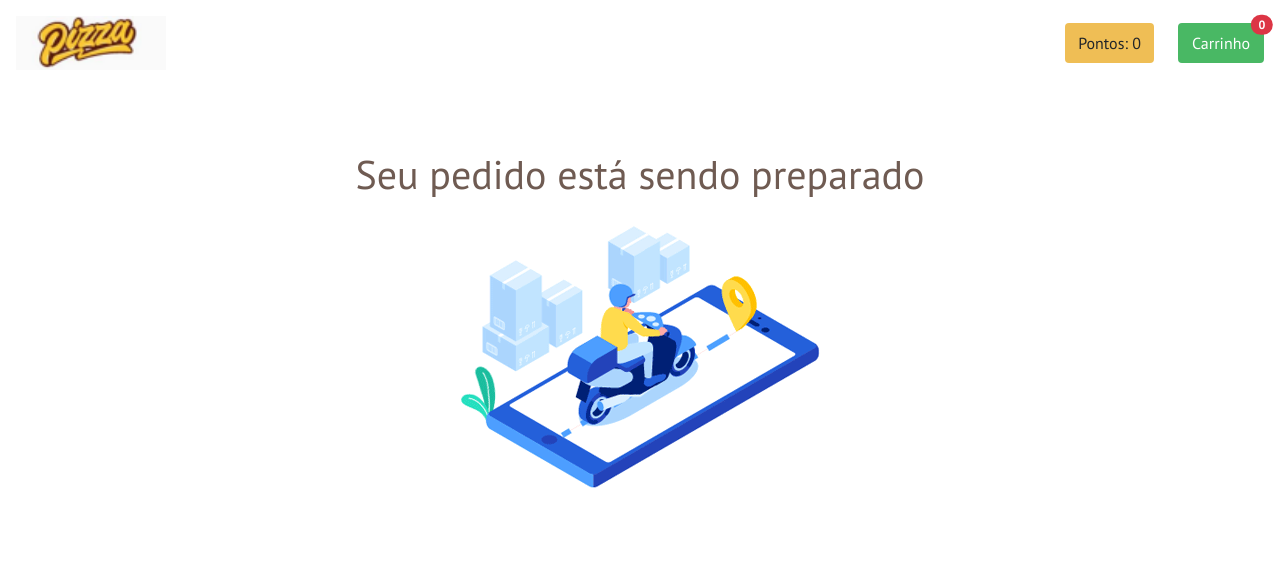
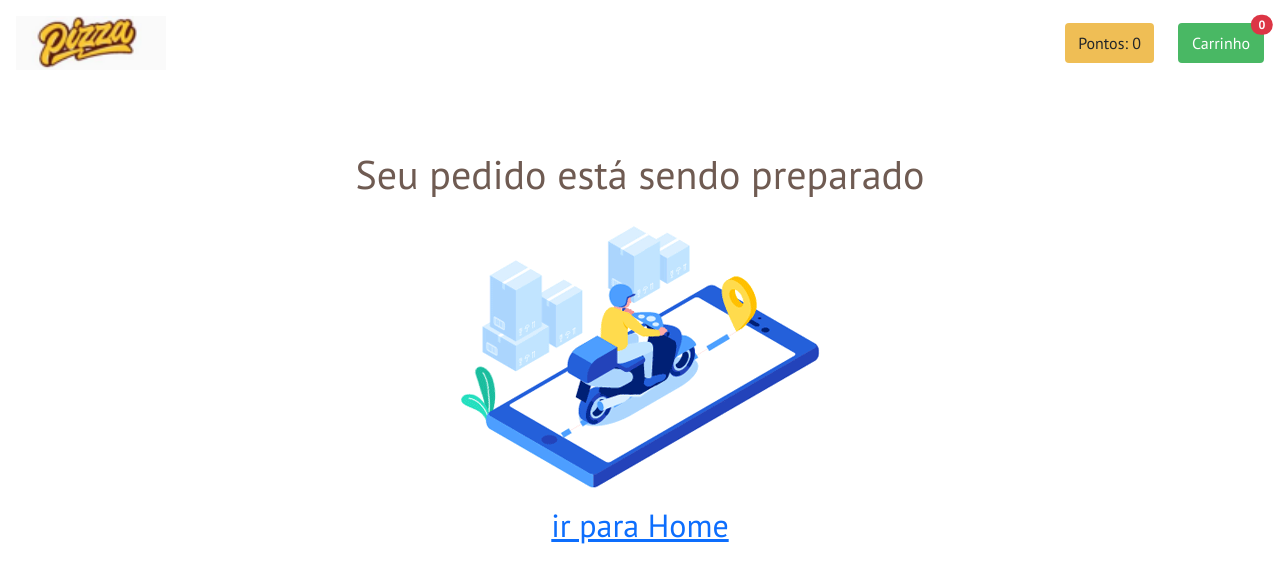
Before and after one commit to pablotelles/iara-tecth, a React (Create React App) app: page /thanks in a window 1280 px wide. Shown: the top 582 px of the page. Built offline with nearby package versions, Linux system fonts and the light colour scheme.

Commit message:
finished project

```diff
--- a/src/pages/ThanksForBuy/ThanksForBuy.jsx
+++ b/src/pages/ThanksForBuy/ThanksForBuy.jsx
@@ -7,6 +7,7 @@ export const ThanksForBuy = () => {
         <div className='load-delivery'>
             <h1 className='load-delivery__texte'>Seu pedido está sendo preparado</h1>
             <img className='load-delivery__image' src={deliveryImage} alt="" />
+            <h2><a href='/'>ir para Home</a></h2>
         </div>
   )
 }
```
